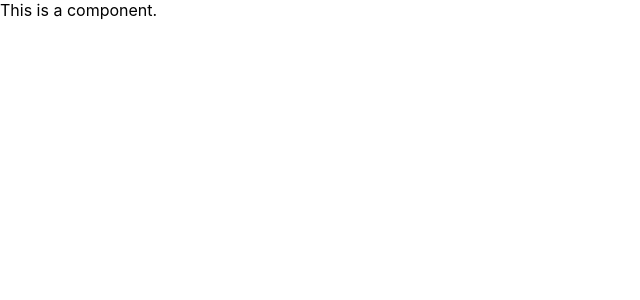
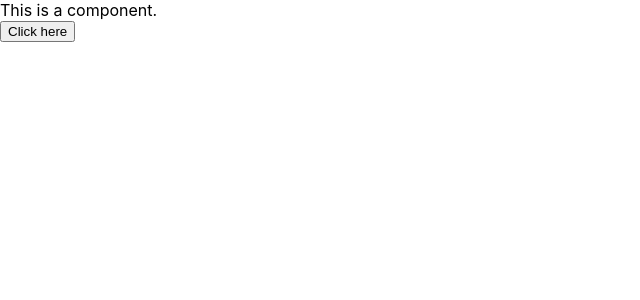
Before and after one commit to mhitchi/reactScratch, a React (Create React App) app in the folder new-app/: page / in a window 1280 px wide. Shown: the top 300 px of the page, without its empty margins (0-640 px from the left). Built offline with nearby package versions, Linux system fonts and the light colour scheme.

Commit message:
add button and troubleshooting

```diff
--- a/new-app/src/App.js
+++ b/new-app/src/App.js
@@ -34,14 +34,18 @@ class App extends Component {
 
   //called
   static getDerivedStateFromProps( props, state) {
-    console.warn( props );
+    console.warn( 'getDerivedStateFromProps is called' );
+    console.warn( 'props:', props );
     return null
   }
 
   //if state or props change, render is called again
   render() {
     return (
-      <Home data="Some data"/>
+      <div>
+        <Home data="Some data"/>
+        <button onClick={this.handleClickEvent}>Click here</button>
+      </div>
     )
   }
 }
```
